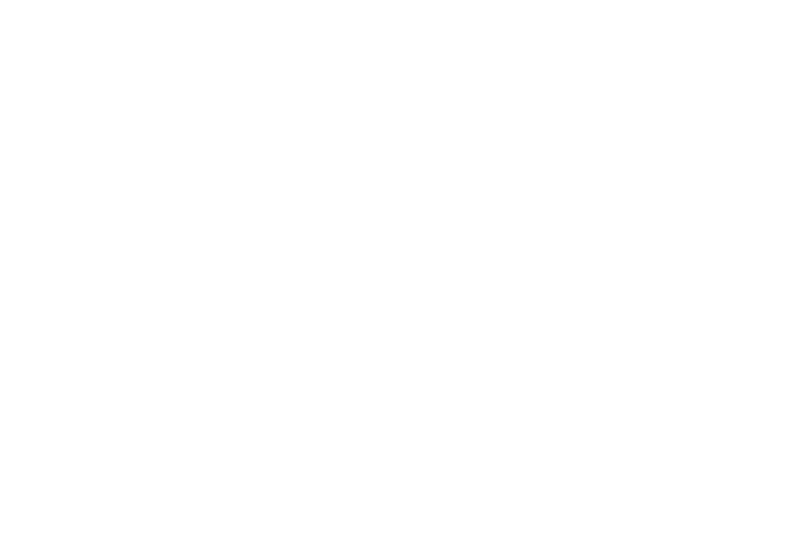
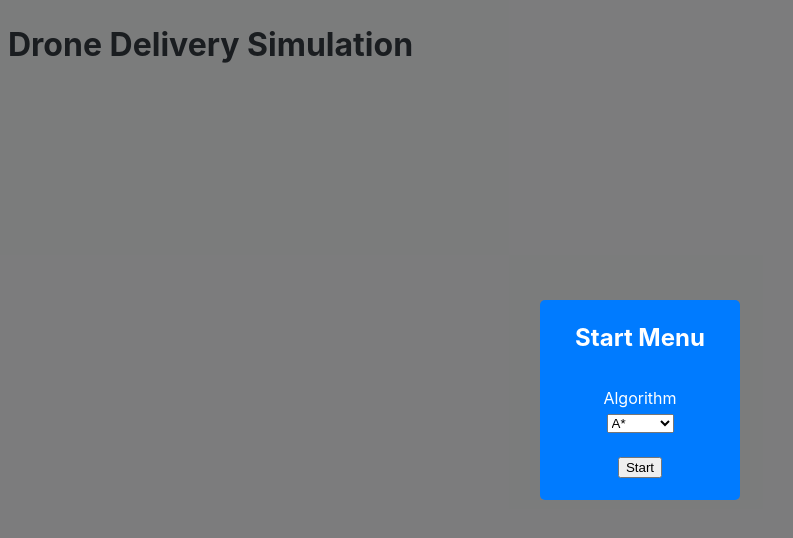
Before and after one commit to aderoian/DroneNetworkSimulation, a plain HTML site: page index.html in a window 1280 px wide. Shown: the whole page, without its empty margins (0-793 px from the left). Drawn offline with nearby package versions, Linux system fonts and the light colour scheme.

Commit message:
simple start menu

```diff
--- a/css/index.css
+++ b/css/index.css
@@ -1,7 +1,66 @@
-root {
-
+:root {
+    --primary-color: #007bff;
+    --secondary-color: #6c757d;
+    --accent-color: #6c757d;
+    --background-color: #f8f9fa;
+    --text-color: #343a40;
+    --success-color: #28a745;
+    --info-color: #17a2b8;
+    --warning-color: #ffc107;
+    --danger-color: #dc3545;
 }
 
 body {
+    font-family: Inter, sans-serif;
+    font-size: 1rem;
+    font-weight: 400;
+    line-height: 1.5;
+    color: var(--text-color);
+    background: var(--background-color);
+}
 
+button, select {
+    cursor: pointer;
 }
+
+.menu {
+    position: absolute;
+    top: 0;
+    left: 0;
+    width: 100%;
+    height: 100%;
+    background-color: rgba(0, 0, 0, 0.5);
+    z-index: 999;
+}
+
+.menu-container {
+    display: flex;
+    flex-direction: column;
+    align-items: center;
+    background-color: var(--primary-color);
+    color: white;
+
+    width: 200px;
+    height: 200px;
+    position: absolute;
+    top: 50%;
+    left: 50%;
+    transform: translate(-50%, -50%);
+    z-index: 1000;
+
+    border-radius: 5px;
+}
+
+.menu-body {
+    display: flex;
+    flex-direction: column;
+    align-items: center;
+    width: 100%;
+    height: 100%;
+}
+
+.menu-item {
+    padding: 10px;
+    width: 100%;
+    text-align: center;
+}
--- a/index.html
+++ b/index.html
@@ -5,10 +5,38 @@
     <meta name="viewport" content="width=device-width, initial-scale=1.0">
     <title>Drone Delivery Simulation</title>
     <link rel="icon" type="image/svg+xml" href="./assets/favicon.svg">
-    <script type="module" src="./src/index.js"></script>
+    <script src="https://code.jquery.com/jquery-3.6.4.min.js"></script>
+    <script type="text/javascript" src="./src/index.js"></script>
     <link rel="stylesheet" href="./css/index.css">
 </head>
 <body>
-    <div class="root"></div>
+    <div class="root">
+        <div class="header">
+            <h1>Drone Delivery Simulation</h1>
+        </div>
+        <div class="content">
+            <div class="menu">
+                <div class="menu-container">
+                    <div class="menu-header">
+                        <h2>Start Menu</h2>
+                    </div>
+                    <div class="menu-body">
+                        <div class="menu-item">
+                            <label for="algorithm">Algorithm</label> <br>
+                            <select id="algorithm">
+                                <option value="1">A*</option>
+                                <option value="2">Dijkstra</option>
+                                <option value="3">BFS</option>
+                                <option value="4">DFS</option>
+                            </select>
+                        </div>
+                        <div class="menu-item">
+                            <button id="start">Start</button>
+                        </div>
+                    </div>
+                </div>
+            </div>
+        </div>
+    </div>
 </body>
 </html>
--- a/src/index.js
+++ b/src/index.js
@@ -0,0 +1,13 @@
+
+
+let start = false;
+let algorithm = null;
+
+$(document).ready(function () {
+    $("#start").click(function () {
+        start = true;
+        algorithm = $("#algorithm").val() - 1;
+        console.log(algorithm);
+        $(".menu").css("display", "none");
+    });
+});
```
